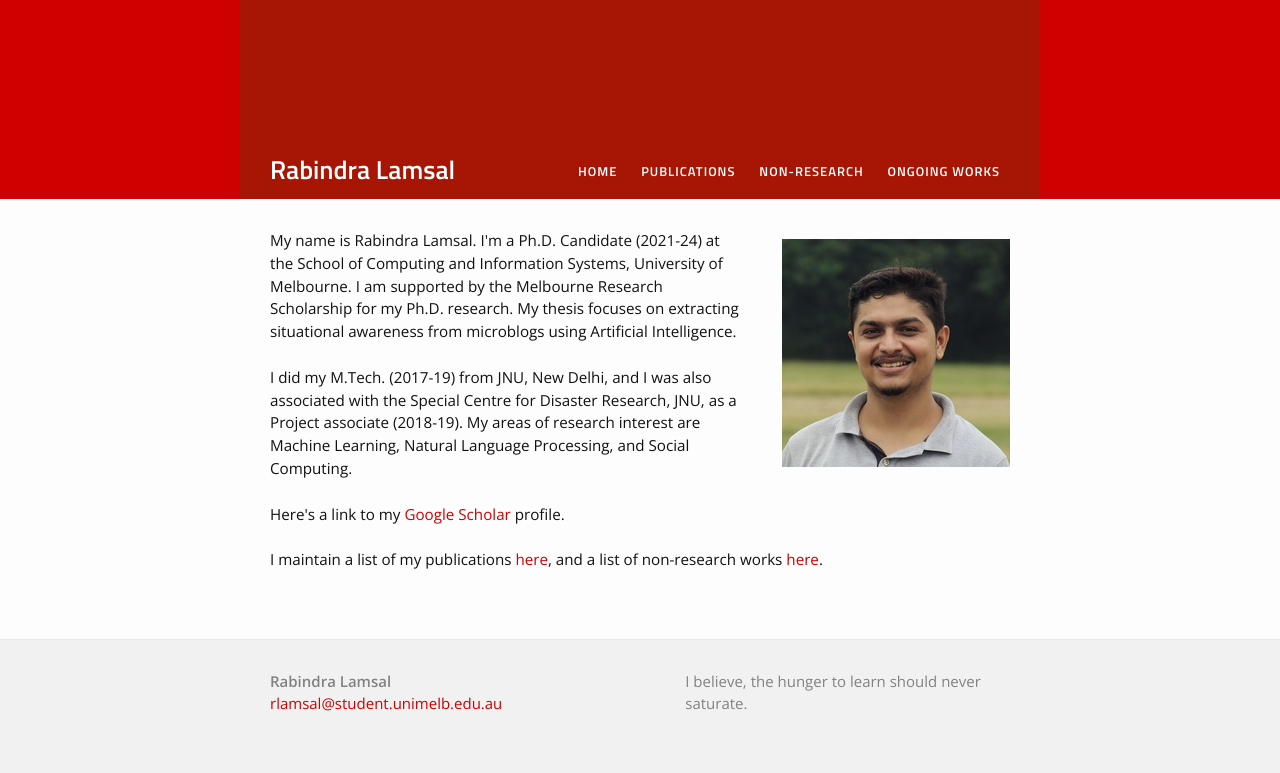
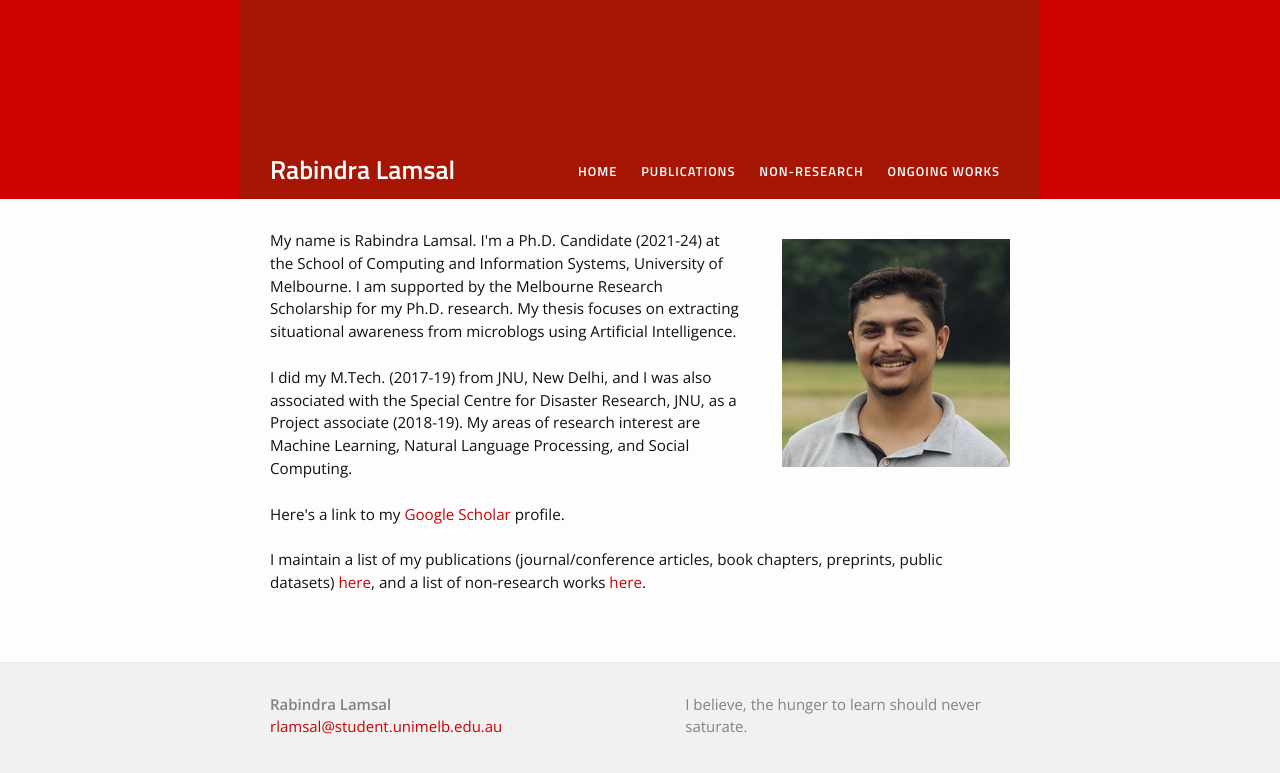
Before and after one commit to rabindralamsal/personal-site, a Jekyll site: the page built from index.html, in a window 1280 px wide. Shown: the top 773 px of the page. Built offline with Jekyll 4.4.1, drawn with Linux system fonts in a browser that asks for light colours.

Commit message:
Update index.html

```diff
--- a/index.html
+++ b/index.html
@@ -11,6 +11,6 @@
 <br><br>
 Here's a link to my <a href="https://scholar.google.com/citations?user=tN_Eb9MAAAAJ&hl=en">Google Scholar</a> profile.<br><br>
 
-I maintain a list of my publications <a href="/research/">here</a>, and a list of non-research works <a href="/projects">here</a>.<br><br>
+I maintain a list of my publications (journal/conference articles, book chapters, preprints, public datasets) <a href="/research/">here</a>, and a list of non-research works <a href="/projects">here</a>.<br><br>
 
 </div>
```
